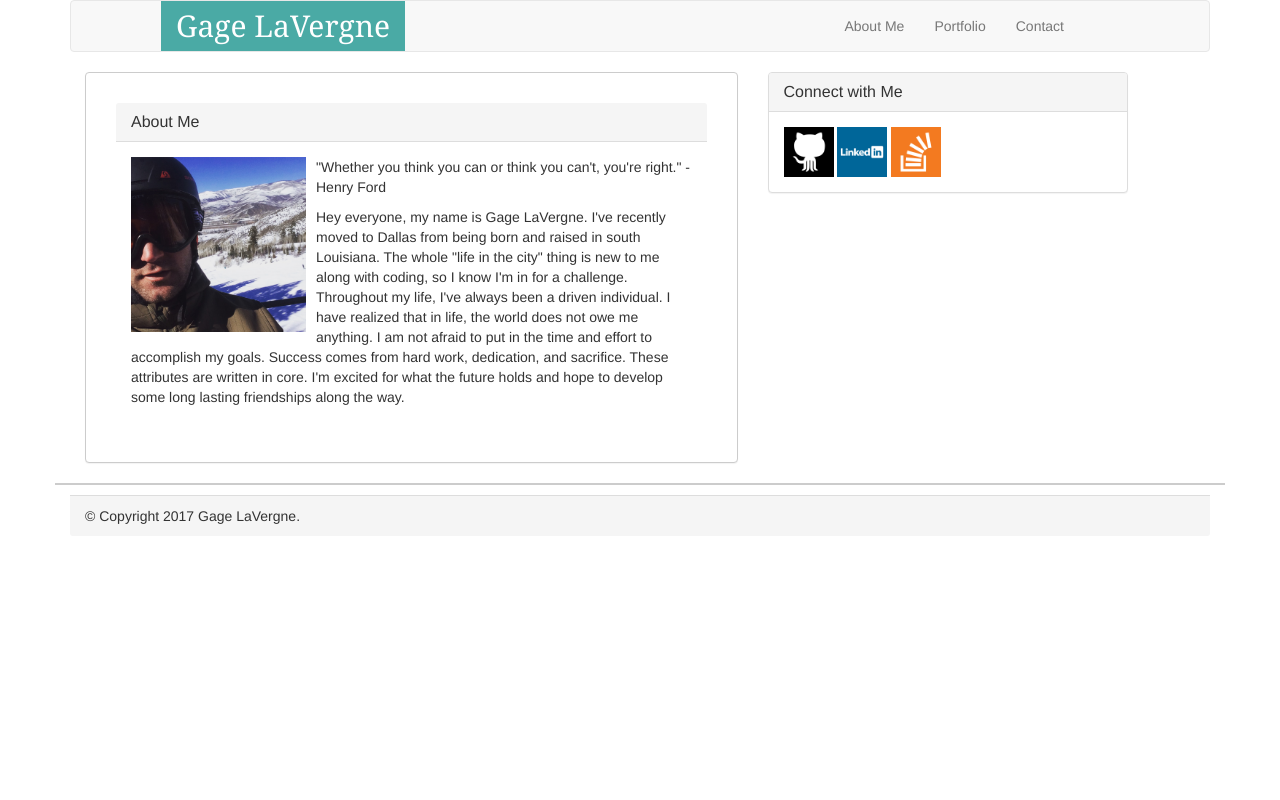
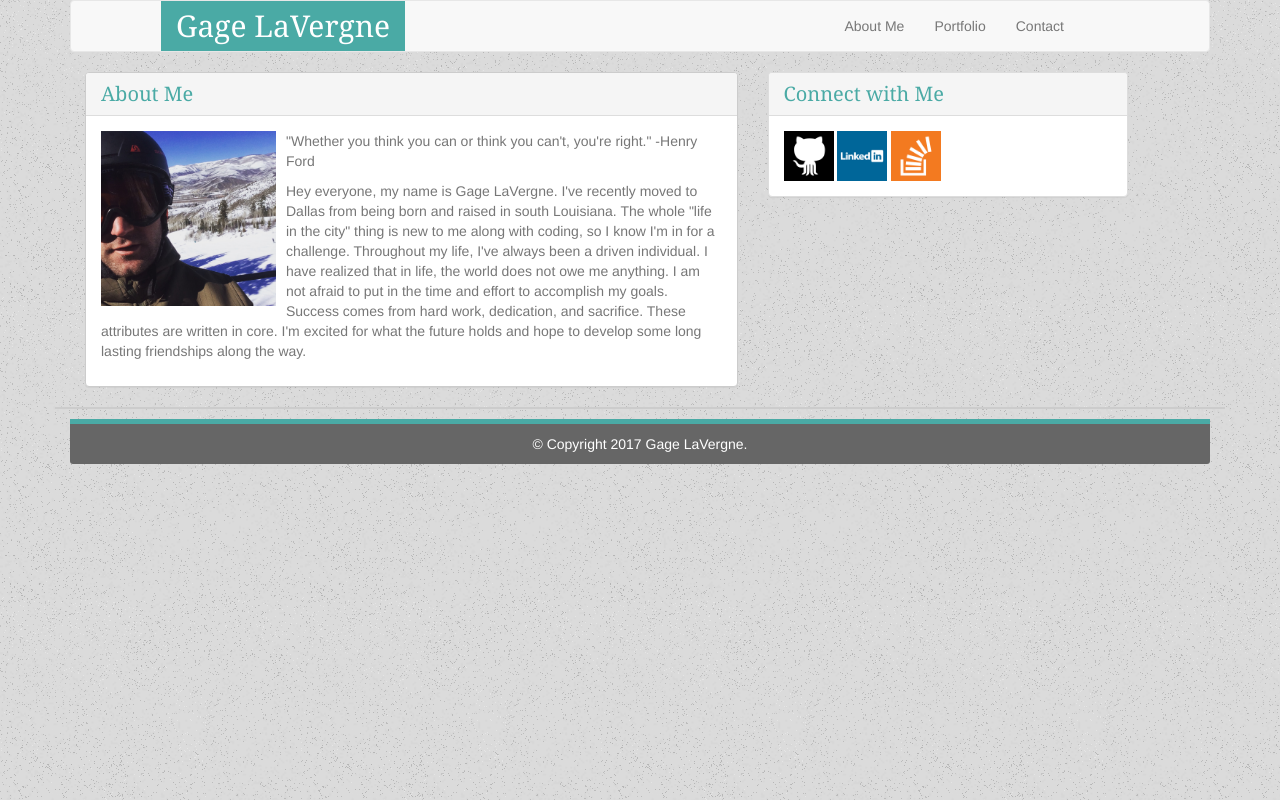
Before and after one commit to gagelavergne/Bootstrap-Portfolio, a plain HTML site: page index.html in a window 1280 px wide. Drawn offline with nearby package versions, Linux system fonts and the light colour scheme.

Commit message:
updates to index/ index complete

```diff
--- a/index.html
+++ b/index.html
@@ -5,7 +5,7 @@
     <link rel="stylesheet" type="text/css" href="https://maxcdn.bootstrapcdn.com/bootstrap/3.3.7/css/bootstrap.min.css">
     <link rel="stylesheet" type="text/css" href="style.css">
   </head>
-  <body>
+  <body background="assets/images/old_moon.png">
     <div class="container" id="top">
       <div class="row">
         <div class="col-md-12">
@@ -43,7 +43,7 @@
           <div class="col-md-7">
             <div class="panel panel-default" id="index">
               <div class="panel-heading">
-                <h3 class="panel-title">About Me</h3>
+                <h3 class="panel-title" id="heading">About Me</h3>
               </div>
               <div class="panel-body">
                 <img id="myp" src="assets/images/ME.JPG" alt="me" style="width: 175px;height: 175px;" align="left">
@@ -62,14 +62,13 @@
 
             <div class="panel panel-default">
               <div class="panel-heading">
-                <h3 class="panel-title">Connect with Me</h3>
+                <h3 class="panel-title" id="heading">Connect with Me</h3>
               </div>
               <div class="panel-body">
-                <aside id="connect">
+                <aside>
 
-                  <div id="line"></div>
 
-                  <nav id="connect2">
+                  <nav>
 
                     <a href="https://github.com/gagelavergne" target="blank"><img src="assets/images/git.png" alt="git" style="width:50px;height:50px;"></a>
 
@@ -88,7 +87,7 @@
 
     <div class="container">
 
-      <div class="panel-footer">&copy; Copyright 2017 Gage LaVergne.</div>
+      <div class="panel-footer" id="footer">&copy; Copyright 2017 Gage LaVergne.</div>
     </div>
 
 </body>
--- a/style.css
+++ b/style.css
@@ -2,20 +2,12 @@
 #top {
 
   		margin-bottom: 10px;
-  		background: #ffffff;
-
   		border-bottom-style: solid;
   		border-bottom-width: 2px;
   		border-bottom-color: #cccccc;
-
-
 }
 
-
-
-
 #name {
-
 	margin-left: 75px;
 	background-color: #4aaaa5;
 	text-align: center;
@@ -27,18 +19,35 @@
 #nav {
 	float: right;
 	margin-right: 100px;
-	color: #cccccc;
+
 }
+
 #index {
-		padding: 30px;
 		border-style: solid;
 		border-width: 1px;
 		border-color: #cccccc;
-		background: #ffffff;
+
 }
+
 #myp {
-
 	margin-bottom: 10px;
 	margin-right: 10px;
+}
 
+#footer {
+		background: #666666;
+		border-top-style: solid;
+		border-top-width: 5px;
+		border-top-color: #4aaaa5;
+		color: white;
+		text-align: center;
 }
+p {
+	color: #777777;
+}
+
+#heading {
+	font-family: 'Georgia', Times, Times New Roman, serif;
+	font-size: 20px;
+	color: #4aaaa5;
+}
```
